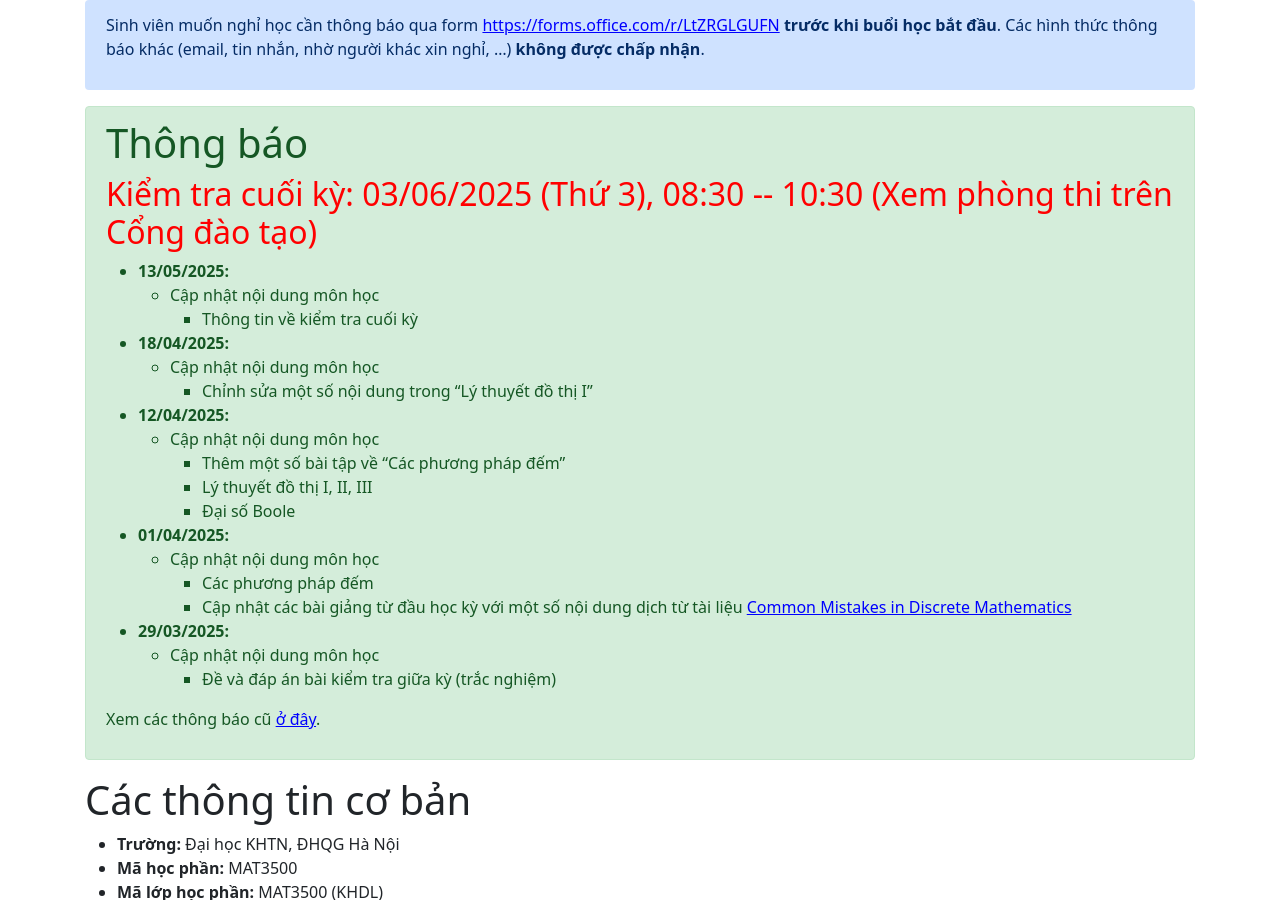
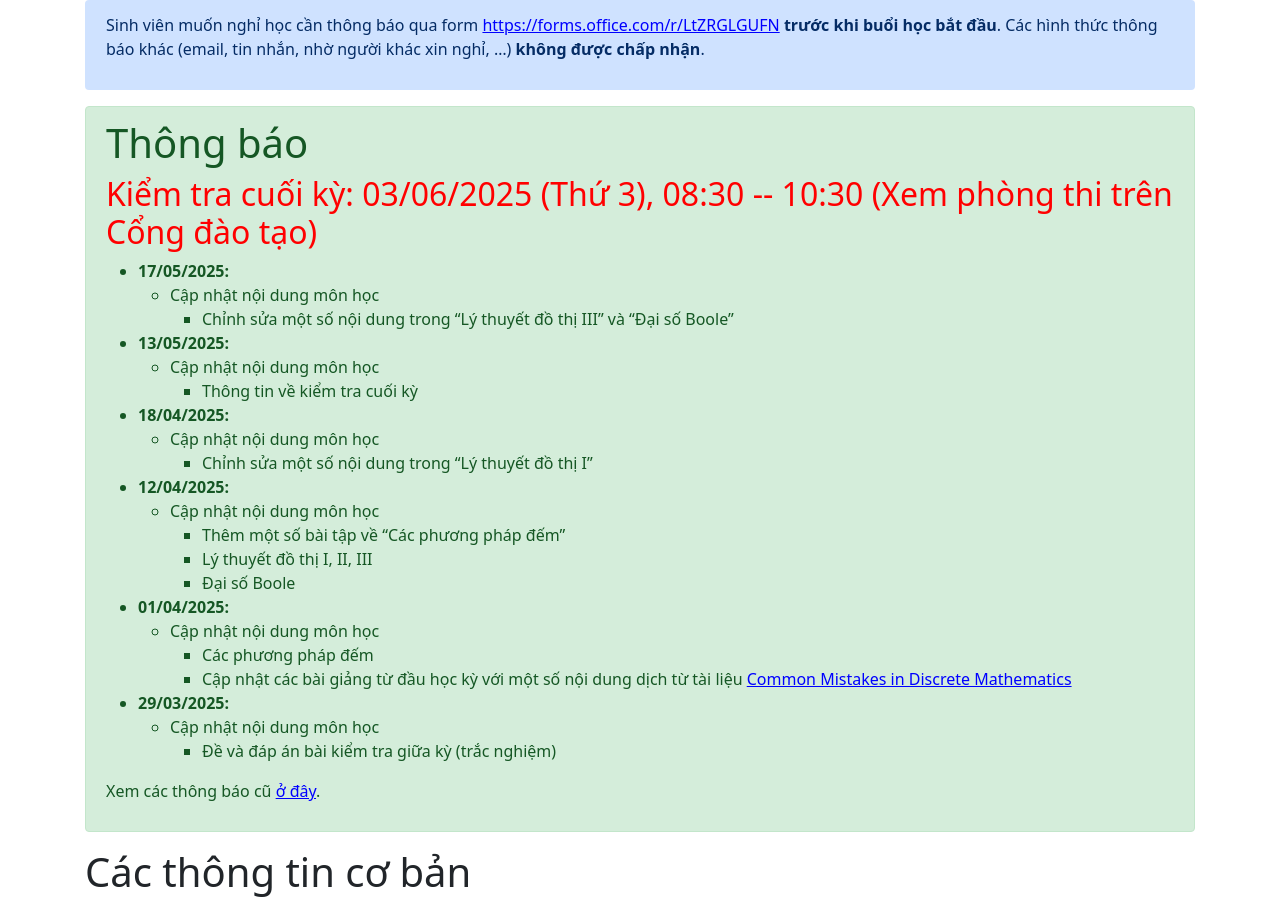
Before and after one commit to hoanganhduc/hoanganhduc.github.io, a Jekyll site: the page built from teaching/VNU-HUS/2025/spring/MAT3500/index.md, in a window 1280 px wide and 900 px high, scrolled down 386 px. Built offline with Jekyll 4.4.1, drawn with Linux system fonts in a browser that asks for light colours; nearby versions of some CDN libraries; a style sheet for code colours, icons or effects is not loaded; some of the changed text lies outside the part shown.

Commit message:
Updated @ 2025-05-17  17:20:50 +07

```diff
--- a/_data/news.yaml
+++ b/_data/news.yaml
@@ -1,6 +1,6 @@
-# Last Updated: 2025-01-23
-- time: "January 17, 2025"
-  text: "From January 01, 2025 to December 31, 2026, my research will be partially supported by a <a href='https://english.hus.vnu.edu.vn/research/scientific-projects/projects-at-ministry-and-province-levels.html'>VNU University of Science VNU-level project</a> entitled \"A study on reconfiguration problems from algorithmic and graph-theoretic perspectives (Nghiên cứu về các bài toán tái cấu hình từ góc độ thuật toán và lý thuyết đồ thị)\" (My Role: PI, Grant Number: QG.25.07, Other Members: Nguyễn Hải Vinh (VNU-HUS))."
+# Last Updated: 2025-05-17
+- time: "May 07, 2025"
+  text: "From May 07, 2025 to May 06, 2027, my research will be partially supported by a <a href='https://english.hus.vnu.edu.vn/research/scientific-projects/projects-at-ministry-and-province-levels.html'>VNU University of Science VNU-level project</a> entitled \"A study on reconfiguration problems from algorithmic and graph-theoretic perspectives (Nghiên cứu về các bài toán tái cấu hình từ góc độ thuật toán và lý thuyết đồ thị)\" (My Role: PI, Grant Number: QG.25.07, Other Members: Nguyễn Hải Vinh (VNU-HUS))."
   present: 1
 - time: "August 17, 2024"
   text: "In 2024-2025, I will participate in <a href='https://www.vietnampolymathreu.com/2024-2025/'>Vietnam Polymath REU</a> as a <i>Research Mentor</i>. You can find <a href='https://drive.google.com/file/d/10Y3BJ_vcRsilt0sFbwWvyQfq_sJr1puM/'>here</a> the research topic I proposed. More details can be found <a href='/activities/Vietnam-Polymath-REU/'>here</a>."
--- /dev/null
+++ b/misc/some-useful-scripts/gpg/requirements.txt
@@ -0,0 +1 @@
+PyPDF2==3.0.1
--- a/teaching/VNU-HUS/2025/spring/MAT3500/index.md
+++ b/teaching/VNU-HUS/2025/spring/MAT3500/index.md
@@ -1,7 +1,7 @@
 ---
 layout: default
 title: "VNU-HUS MAT3500: Toán rời rạc"
-last_modified_at: 2025-05-13
+last_modified_at: 2025-05-17
 lang: "vi"
 katex: true
 ---
@@ -24,6 +24,9 @@ Sinh viên muốn nghỉ học cần thông báo qua form [https://forms.office.
 
 <!-- <h2 style="color:red;">Kiểm tra giữa kỳ: 27/03/2025 (Thứ 5), 16:00 - 16:50 (Tiết 9), Phòng 208-T5</h2> -->
 
+* **17/05/2025:**
+  * Cập nhật nội dung môn học
+    * Chỉnh sửa một số nội dung trong "Lý thuyết đồ thị III" và "Đại số Boole"
 * **13/05/2025:**
   * Cập nhật nội dung môn học
     * Thông tin về kiểm tra cuối kỳ
```
Also changed, not shown: index.md (+1 -1 lines), 3 other files.
